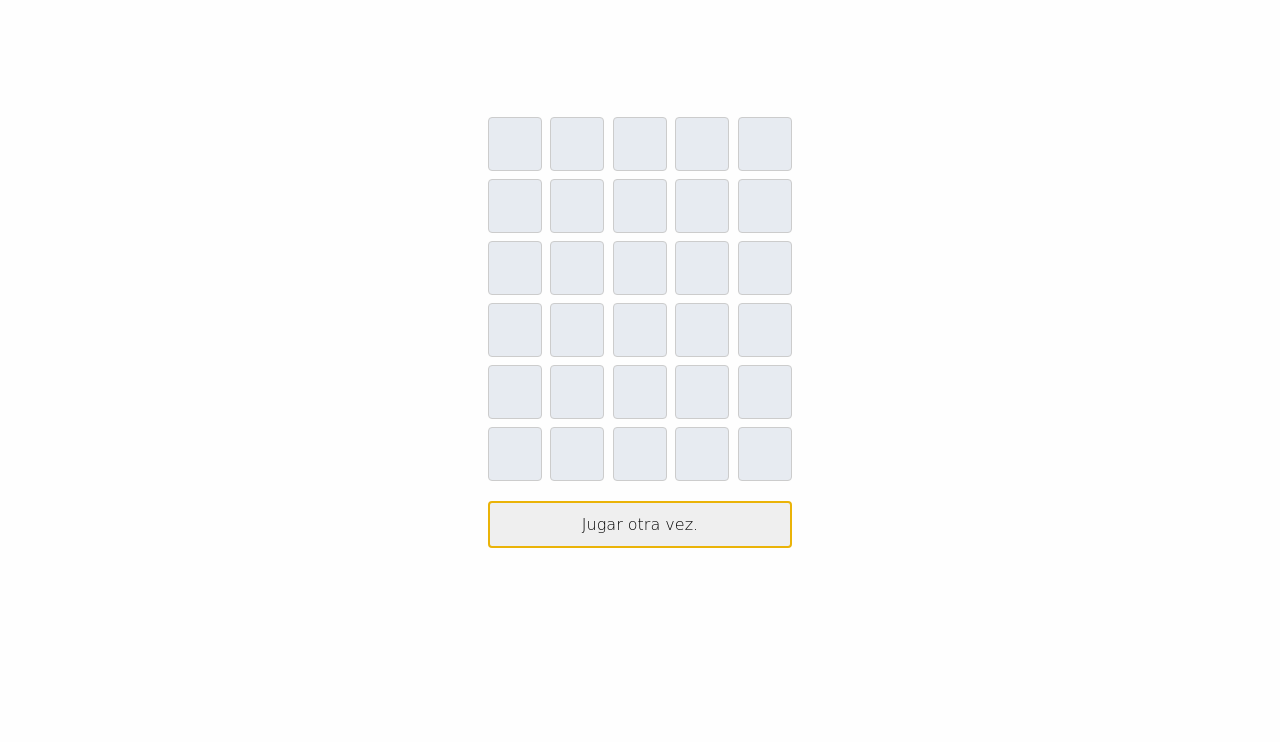
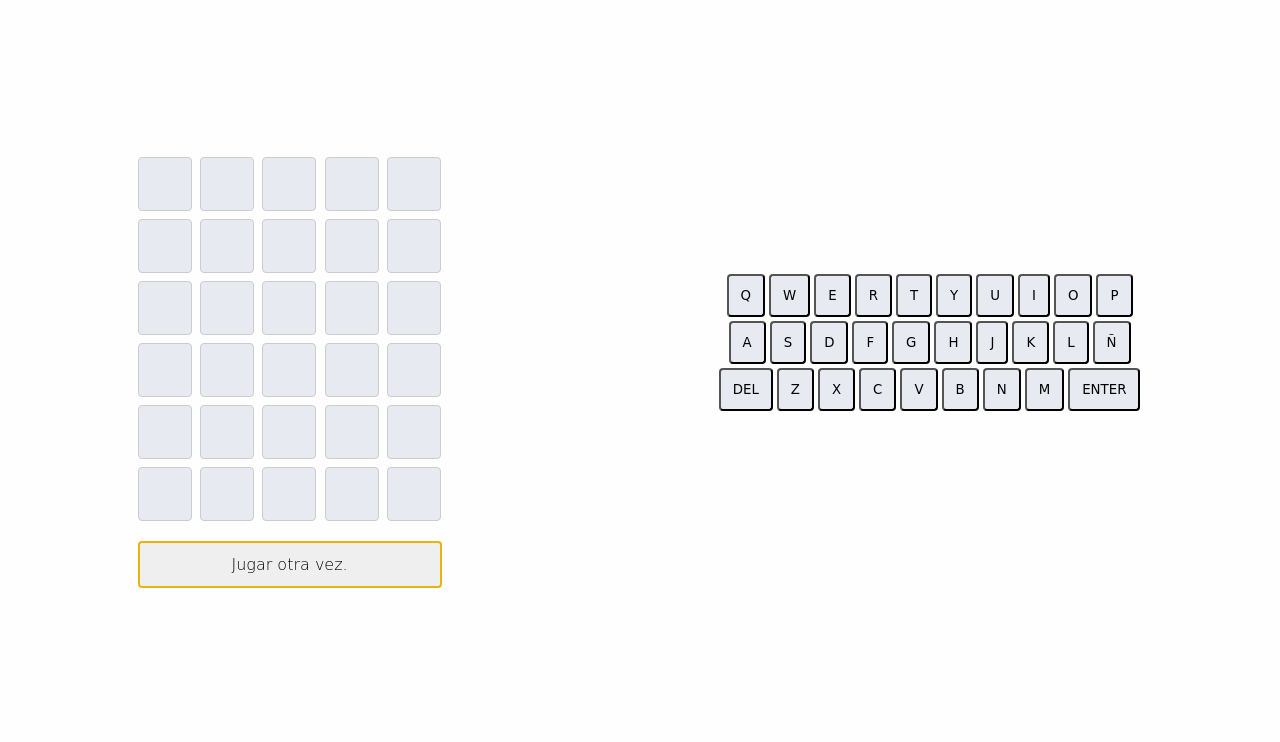
Before and after one commit to elcokiin/Wordle, a website: page index.html in a window 1280 px wide. Shown: the part 58-800 px from the top of the page. Drawn offline with Linux system fonts and the light colour scheme; a web font is replaced by a local one.

Commit message:
Do the dashboard

```diff
--- a/index.html
+++ b/index.html
@@ -25,15 +25,19 @@
           <a href="https://github.com/elcokiin/Wordle" target="_blank">
             <img src="./assets/github.svg" alt="github">
           </a>
-          <a href="">
-            <img src="./assets/settings.svg" alt="settings">
-          </a>
         </div>
       </header>
 
       <div class="container-main">
-        <div class="grid-container"></div>
-        <button class="grid-container_button">Jugar otra vez.</button>
+        <div>
+          <div class="grid-container"></div>
+          <button class="grid-container_button">Jugar otra vez.</button>
+        </div>
+        <div class="dashboard">
+          <div class="dashboard_row dashboard_row-1"></div>
+          <div class="dashboard_row dashboard_row-2"></div>
+          <div class="dashboard_row dashboard_row-3"></div>
+        </div>
       </div>
     </div>
     <script src="src/index.js"></script>
--- a/src/index.js
+++ b/src/index.js
@@ -10,7 +10,34 @@ let column = 0
 let row = 0
 let world = ""
 let finished = false
-const lettersAbc = 'abcdefghijklmnñopqrstuvwxyz'
+const lettersAzc = 'qwertyuiopasdfghjklñzxcvbnm'
+
+const createDashboard = () => {
+    let i = 0
+    const row1 = $(".dashboard_row-1")
+    const row2 = $(".dashboard_row-2")
+    const row3 = $(".dashboard_row-3")
+
+    lettersAzc.split("").forEach(e => {
+        const key = e.toUpperCase()
+        if (i < 10) {
+            row1.innerHTML += `<button class="dashboard-key dashboard-key-${i}"><span>${key}</span></button>`
+        } else if(i < 20) {
+            row2.innerHTML += `<button class="dashboard-key dashboard-key-${i}"><span>${key}</span></button>`
+        } else {
+            if(i === 20) {
+                row3.innerHTML += `<button class="dashboard-key dashboard-key-${i}"><span>DEL</span></button>`
+                row3.innerHTML += `<button class="dashboard-key dashboard-key-${i}"><span>${key}</span></button>`
+            } else if (i === 26) {
+                row3.innerHTML += `<button class="dashboard-key dashboard-key-${i}"><span>${key}</span></button>`
+                row3.innerHTML += `<button class="dashboard-key dashboard-key-${i}"><span>ENTER</span></button>`
+            } else {
+                row3.innerHTML += `<button class="dashboard-key dashboard-key-${i}"><span>${key}</span></button>`
+            }
+        }
+        i++
+    })
+}
 
 const createCells = () => {
     container.innerHTML = ""
@@ -19,14 +46,11 @@ const createCells = () => {
     column = 0
     row = 0
     world = ""
-    document.body.focus()
 
     for( let i=0; i < boxes; i++ ){
         container.innerHTML += `<div class="grid-container_div grid-container_div-${i}"><span class="grid-item grid-item_${i}"></span></div>`
     }
 }
-
-createCells()
 
 const getWorld = () => {
     return "avena"
@@ -54,8 +78,7 @@ const removeKey = () => {
     world = world.substring(0, world.length - 1)
 }
 
-
-const validateWorld = () => {
+const pressEnter = () => {
     let i = 0
 
     const originalWorld = getWorld()
@@ -99,10 +122,9 @@ document.addEventListener('keydown', ({ key }) => {
             }
         } else if(key == "Enter"){
             if(column === 5 && row < 5) {
-                validateWorld()
+                pressEnter()
             }
-            // comprobar
-        } else if(lettersAbc.includes(key)){
+        } else if(lettersAzc.includes(key)){
             if(world.length == 0) {
                 addkey(key)
             } else if(world.length%5 != 0) {
@@ -111,3 +133,6 @@ document.addEventListener('keydown', ({ key }) => {
         }
     }
 })
+
+createCells()
+createDashboard()
--- a/style.css
+++ b/style.css
@@ -11,10 +11,16 @@
     width: 100vw;
     height: 100vh;
     display: flex;
-    flex-direction: column;
     align-items: center;
-    justify-content: center;
     background-color: #fefefe;
+}
+
+.container-main {
+    width: 100%;
+    height: 100%;
+    display: flex;
+    align-items: center;
+    justify-content: space-around;
 }
 
 header {
@@ -74,6 +80,7 @@ img {
 }
 
 .grid-container {
+    margin-top: 80px;
     width: 304px;
     position: relative;
     display: grid;
@@ -119,6 +126,23 @@ img {
     transform: rotateY(-180deg);
 }
 
+.dashboard {
+    display: flex;
+    flex-direction: column;
+    align-items: center;
+    justify-content: center;
+}
+.dashboard_row {
+    display: flex;
+}
+.dashboard-key {
+    padding: 12px;
+    margin: 2px;
+    border-radius: 4px;
+    background-color: #e7ebf1;
+    cursor: pointer;
+}
+
 .animation {
     transition: opacity 1s ease;
     animation-name: slide-up;
@@ -137,4 +161,10 @@ img {
         width: 54px;
         height: 54px;
     }
-  }
+}
+
+@media (max-width: 780px) {
+    .dashboard {
+        display: none;
+    }
+}
```
Also changed, not shown: assets/settings.svg (deleted).
